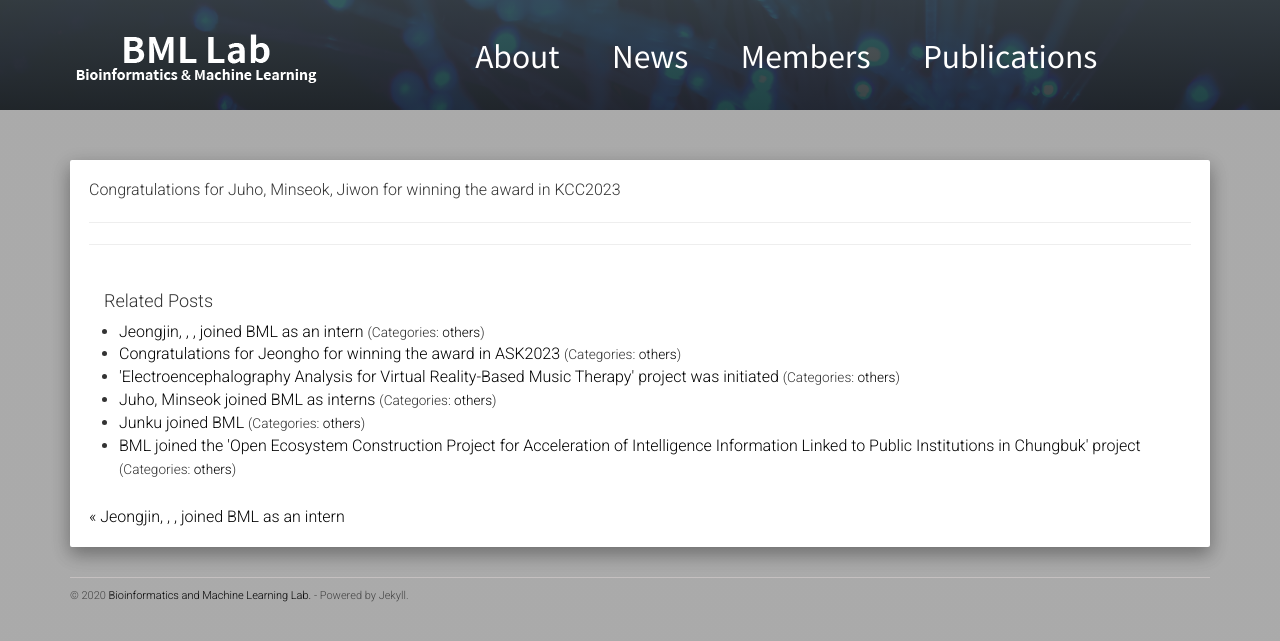
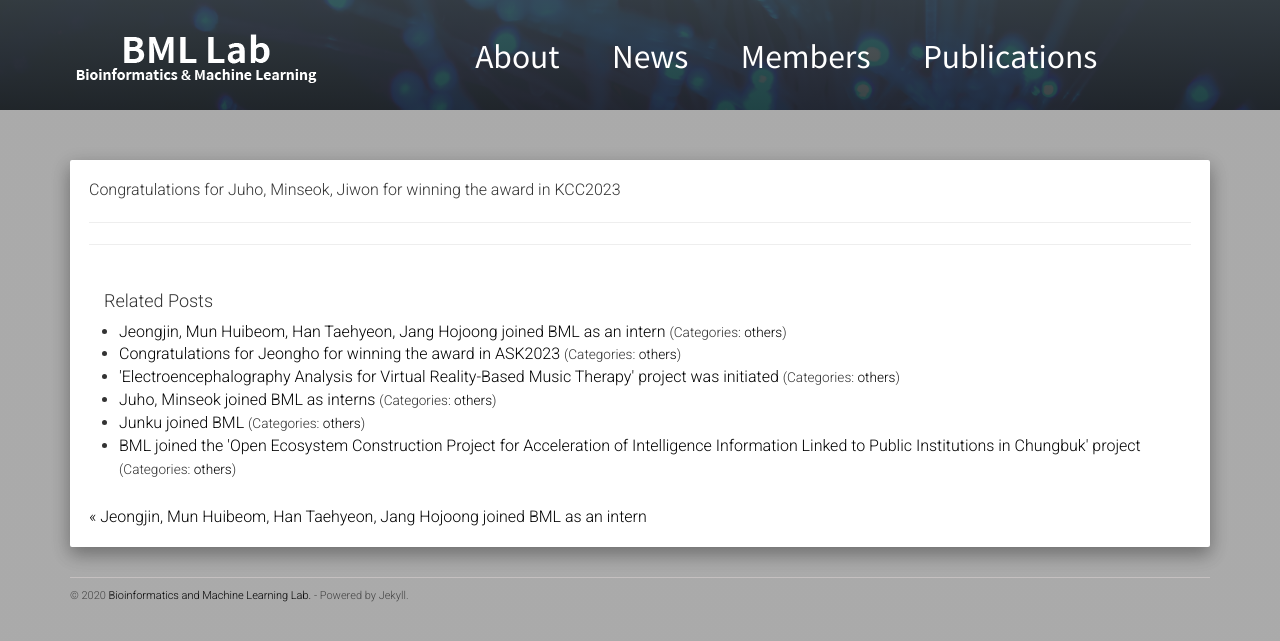
Before and after one commit to BML-cbnu/bml-cbnu.github.io, a Jekyll site: the page built from _posts/2023-07-25-award.md, in a window 1280 px wide. Shown: the top 641 px of the page. Built offline with Jekyll 4.4.1, drawn with Linux system fonts in a browser that asks for light colours; nearby versions of some CDN libraries.

Commit message:
update members

```diff
--- a/_posts/2023-07-06-Intern.md
+++ b/_posts/2023-07-06-Intern.md
@@ -1,6 +1,6 @@
 ---
 layout: post
-title: "Jeongjin, , ,  joined BML as an intern"
+title: "Jeongjin, Mun Huibeom, Han Taehyeon, Jang Hojoong joined BML as an intern"
 date: 2023-07-06 12:00:00
 categories: [others]
 
```
